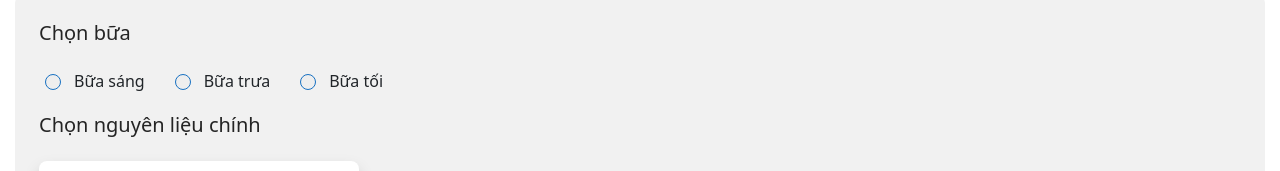
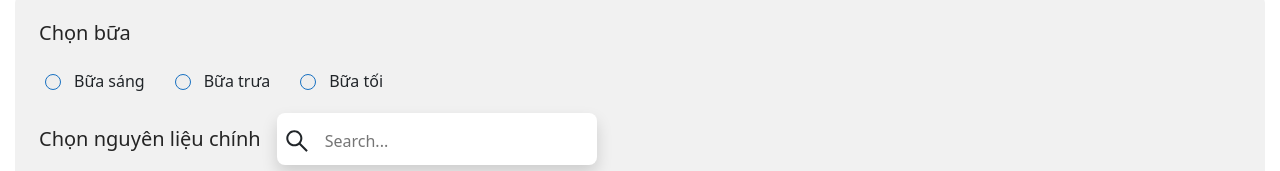
Before and after one commit to tlongksa/shareRecipe, a React (Create React App) app: page /bmi in a window 1280 px wide. Both pictures are taken after a click on the button "Favourite". Shown: the part 629-800 px from the top of the page. Built offline with nearby package versions, Linux system fonts and the light colour scheme.

Commit message:
show list favourite recipe by BMI info

```diff
--- a/src/containers/Page/Blogs.js
+++ b/src/containers/Page/Blogs.js
@@ -228,7 +228,7 @@
                                 console.log('Blur.', editor);
                             }}
                             onFocus={(event, editor) => {
-                                console.log('Focus.', editor);
+                                console.log('Focus.', 762);
                             }}
                         />
                     </div>
--- a/src/containers/Page/BmiInfo.js
+++ b/src/containers/Page/BmiInfo.js
@@ -298,7 +298,8 @@
                                 </label>
                             ))}
                         </div>
-                        <h5 className="mb-4">Chọn nguyên liệu chính</h5>
+                        <div className="d-flex align-items-center gap-3">
+                            <h5 className="mb-0">Chọn nguyên liệu chính</h5>
                             <SearchDataList
                                 search={search}
                                 setSearch={setSearch}
@@ -310,6 +311,7 @@
                                 emptySearchCallback={() => onFetchMainIngredients('')}
                                 className="bg-white"
                             />
+                        </div>
                         <br />
                         <div className="main-ingredient__list mb-3">
                             {mainIngredientList?.map((value) => (
--- a/src/context/bmi-context/index.js
+++ b/src/context/bmi-context/index.js
@@ -71,7 +71,7 @@
         dispatchContext(bmiGetRecipeListAction());
         getUserBmiRecipeByFavouriteRequest(totalCalo, meal, mainIngredient)
             .then(({ data }) => {
-                dispatchContext(bmiGetRecipeListSuccessAction([data]));
+                dispatchContext(bmiGetRecipeListSuccessAction(data));
             })
             .catch((err) => {
                 dispatchContext(bmiGetRecipeListFailureAction(err?.response?.data));
```
Lines whose indentation alone changed are shown as unchanged.
